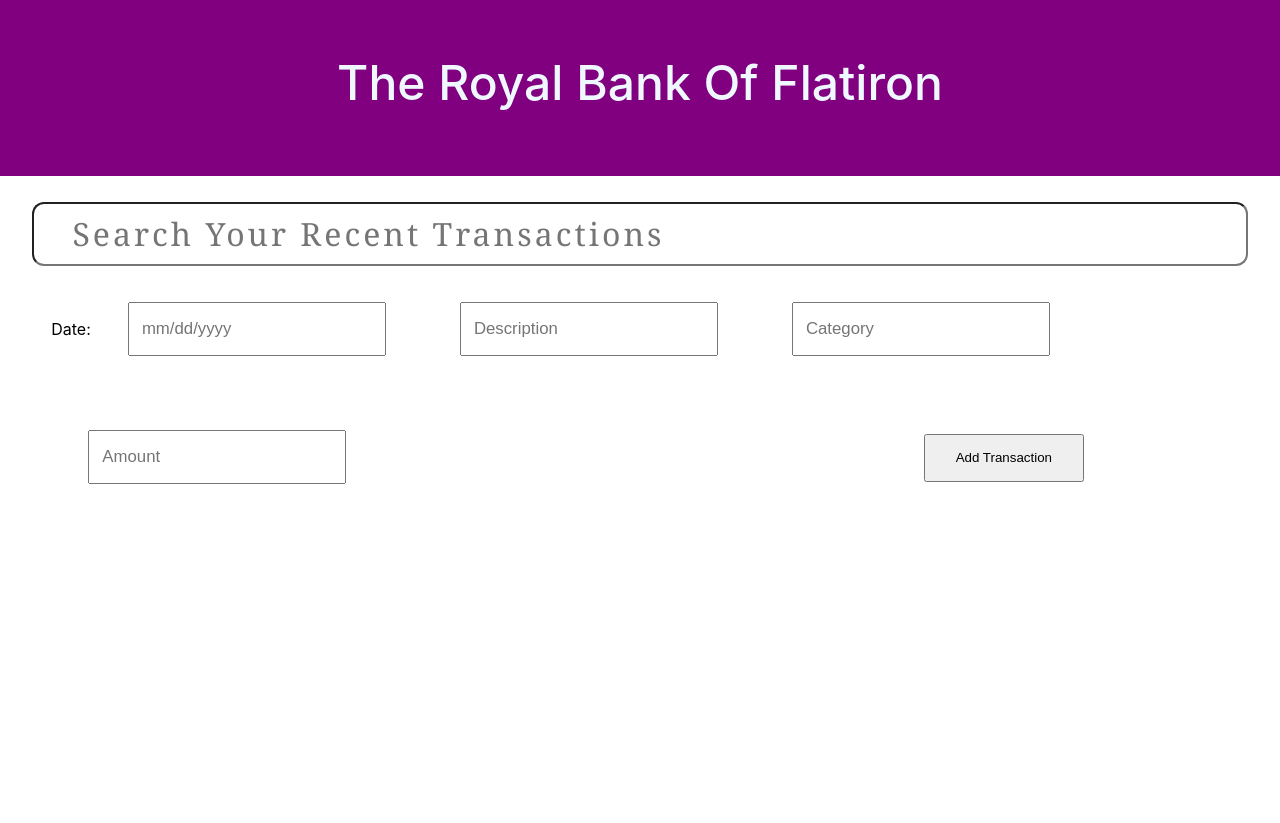
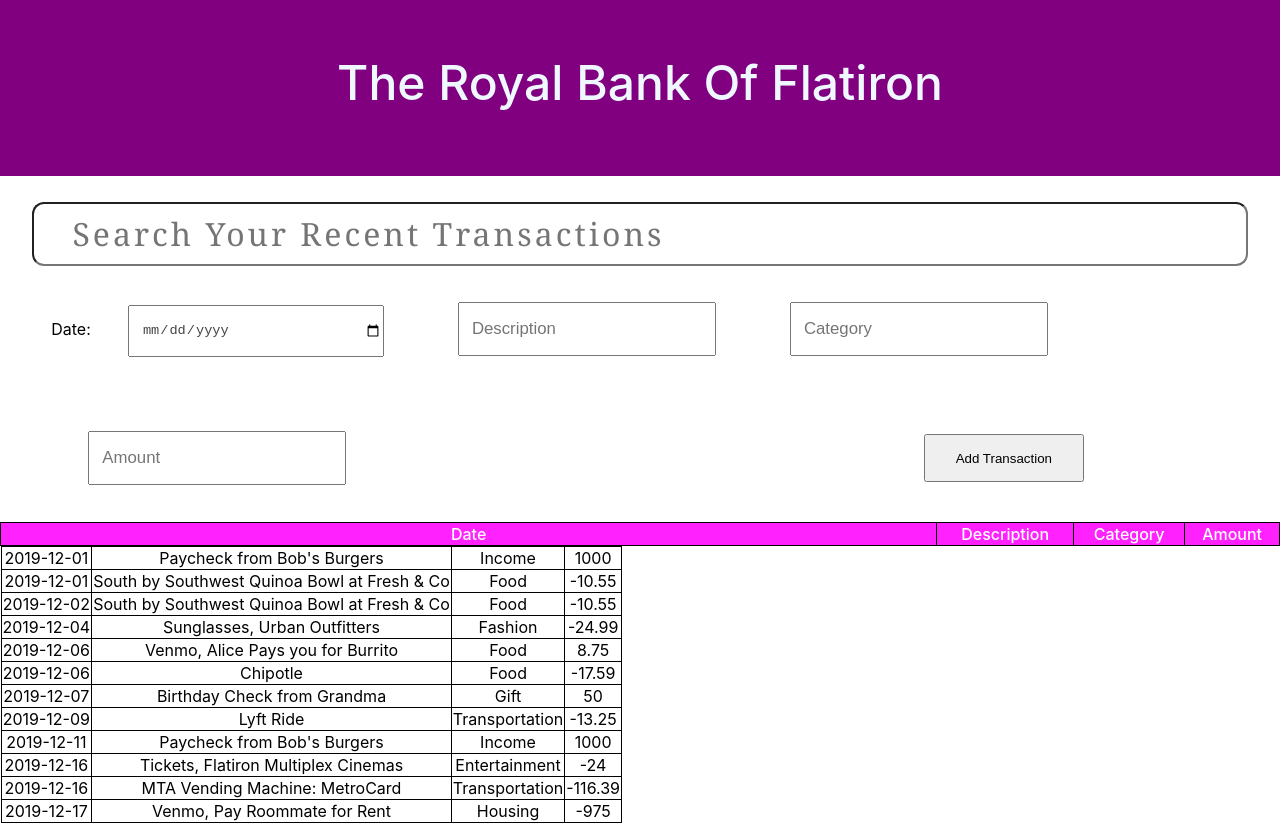
Before and after one commit to bella-thehacker/react-code-challenge1, a React (Create React App) app: page / in a window 1280 px wide. Before the commit the page ends 800 px from the top, so only its background shows below. Built offline with nearby package versions, Linux system fonts and the light colour scheme; data requests are answered from the project's data file.

Commit message:
displayed data on the DOM using the Display and Table Component also renamed Fetch component to Get

```diff
--- a/src/App.css
+++ b/src/App.css
@@ -37,7 +37,7 @@
   }
 }
 
-nav{
+nav {
   display: flex;
   justify-content: center;
   background-color: purple;
@@ -45,25 +45,45 @@ nav{
   height: 11rem;
 }
 
-nav h2{
+nav h2 {
   padding-top: 1%;
   font-size: 300%;
   font-weight: 500;
 }
 
-.searchInput{
+.searchInput {
   display: flex;
   justify-content: center;
   padding-top: 2%;
 }
-.searchInput input{
+.searchInput input {
   width: 95%;
   height: 4rem;
-  font-family: Cambria, Cochin, Georgia, Times, 'Times New Roman', serif;
+  font-family: Cambria, Cochin, Georgia, Times, "Times New Roman", serif;
   letter-spacing: 3px;
   padding-left: 3%;
   font-size: 200%;
   border-radius: 12px 12px 12px 12px;
   color: #444;
+}
 
+.transactionTable {
+  width: 100%;
+  border-collapse: collapse;
 }
+
+.transactionTable th,
+.transactionTable td {
+  text-align: center;
+  border: 1px solid black;
+}
+
+.transactionTable th{
+  background-color: #f2f;
+  color: white;
+  font-weight: 500;
+}
+
+.transactionTable tr{
+  width: 100%;
+}
--- /dev/null
+++ b/src/components/Display.jsx
@@ -0,0 +1,15 @@
+import React from 'react'
+
+function Display({date, description, category, amount}) {
+  return (
+
+   <tr>
+    <td>{date}</td>
+    <td>{description}</td>
+    <td>{category}</td>
+    <td>{amount}</td>
+   </tr>
+  )
+}
+
+export default Display
--- a/src/components/Form.jsx
+++ b/src/components/Form.jsx
@@ -1,16 +1,23 @@
 import React from "react";
+import Table from "./Table";
 
 function Form() {
   return (
+    <main>
     <form className="formInput">
       <label>Date:</label>
-      <input type="text" placeholder="mm/dd/yyyy" required/>
+      <input type="date"  required/>
 
       <input type='text' placeholder='Description' required/>
         <input type='text' placeholder='Category' required/>
         <input type='text' placeholder='Amount' required/>
         <button type="submit">Add Transaction</button>
     </form>
+
+    <Table />
+    </main>
+
+
   );
 }
 
--- /dev/null
+++ b/src/components/Get.jsx
@@ -0,0 +1,21 @@
+import React, { useEffect, useState } from "react";
+import Display from "./Display";
+
+function Get() {
+  const [transactions, setTransactions] = useState([]);
+
+  useEffect(() => {
+    fetch("http://localhost:3000/transactions")
+      .then((res) => res.json())
+      .then((transactions) => setTransactions(transactions))
+      .catch((error) => console.log(error));
+  }, []);
+
+  const listTransactions = transactions.map((transaction) => (
+    <Display key={transaction.id} date={transaction.date}
+    description={transaction.description} category={transaction.category} amount={transaction.amount}/>
+  ));
+  return <div>{listTransactions}</div>;
+}
+
+export default Get;
--- /dev/null
+++ b/src/components/Table.jsx
@@ -0,0 +1,28 @@
+import React from 'react'
+import Get from './Get'
+
+function Table() {
+  return (
+   <table className='transactionTable'>
+    <tbody>
+        <tr>
+            <th>
+             Date
+            </th>
+            <th>
+                Description
+            </th>
+            <th>
+                Category
+            </th>
+            <th>
+                Amount
+            </th>
+        </tr>
+    <Get />
+    </tbody>
+   </table>
+  )
+}
+
+export default Table
```
Also changed, not shown: src/components/Fetch.jsx (deleted, +0 -11 lines).
